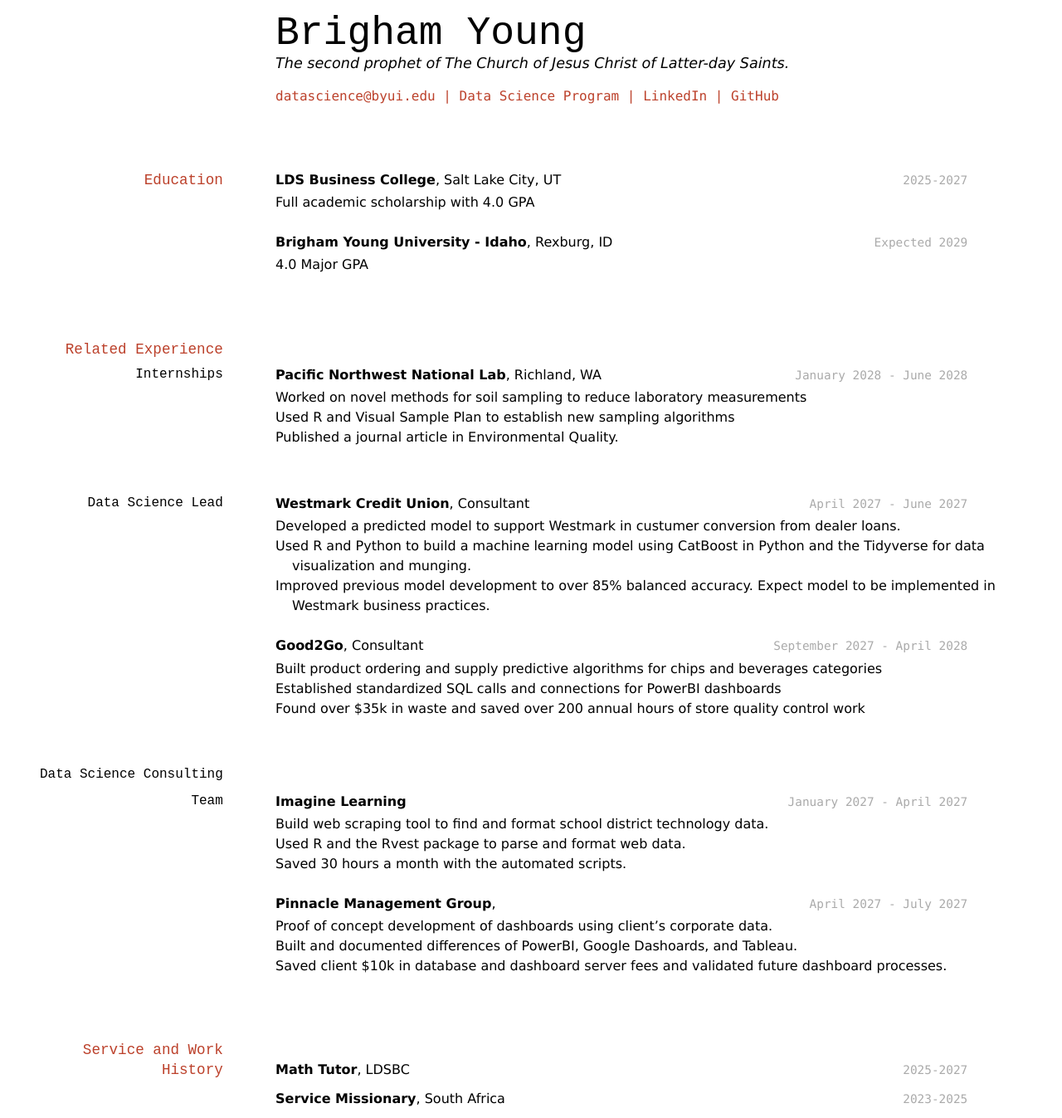
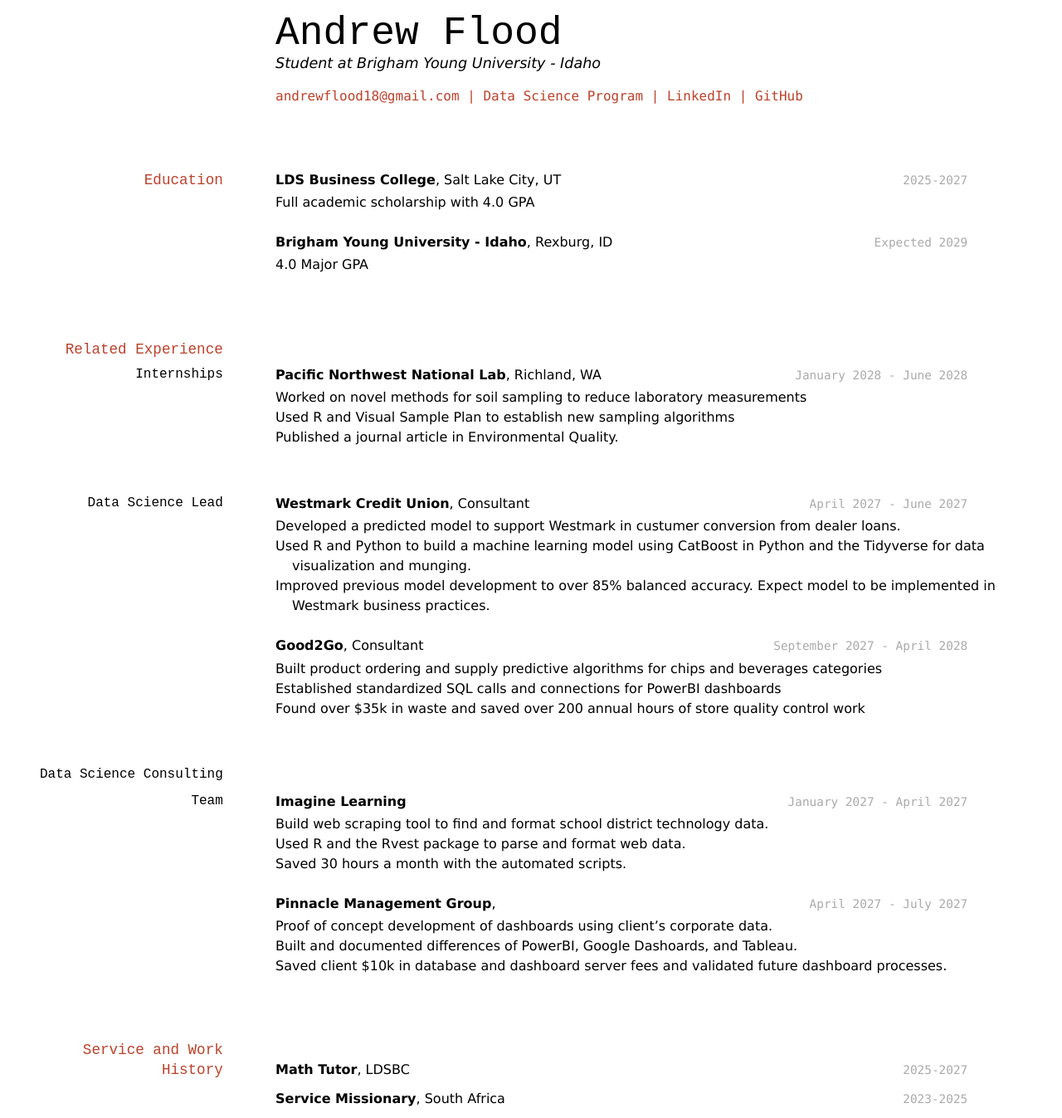
Before and after one commit to atk15003/andrew-flood-resume, a Jekyll site: the page built from docs/index.md, in a window 1280 px wide. Shown: the whole page at 83% size. Built offline with Jekyll 4.4.1, drawn with Linux system fonts in a browser that asks for light colours.

Commit message:
Update name and description.

```diff
--- a/docs/index.md
+++ b/docs/index.md
@@ -1,12 +1,12 @@
 ---
 layout: cv
-title: Brigham Young's Resume
+title: Andrew Flood's Resume
 ---
-# Brigham Young
-The second prophet of The Church of Jesus Christ of Latter-day Saints.
+# Andrew Flood
+Student at Brigham Young University - Idaho
 
 <div id="webaddress">
-<a href="datascience@byui.edu">datascience@byui.edu</a>
+<a href="andrewflood18@gmail.com">andrewflood18@gmail.com</a>
 | <a href="https://byuidatascience.github.io/development.html">Data Science Program</a>
 | <a href="https://www.linkedin.com/groups/13537407/">LinkedIn</a>
 | <a href="https://github.com/byuids-resumes">GitHub</a>
```
